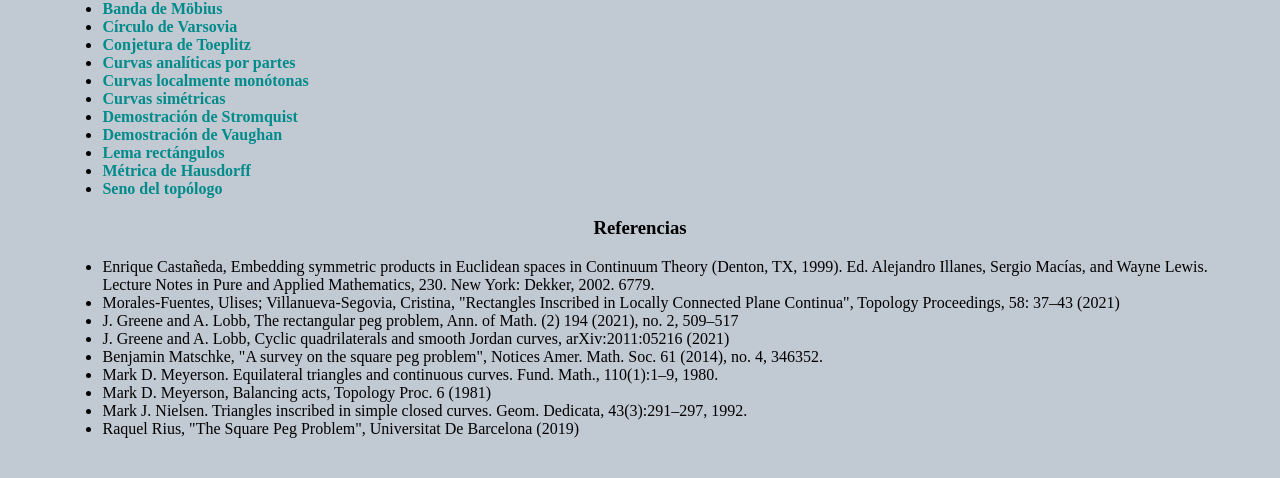
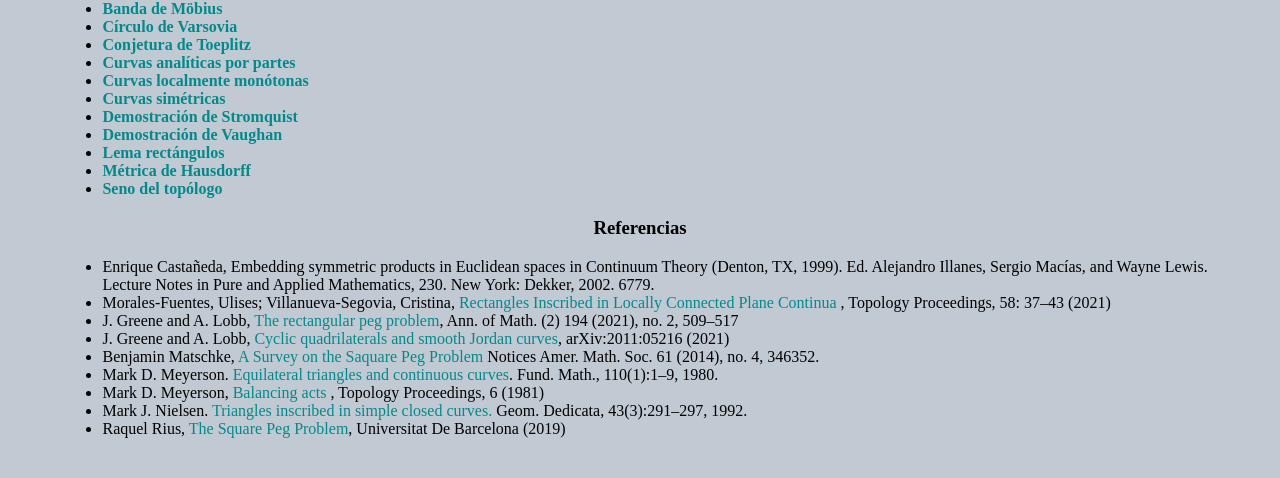
Before and after one commit to cuadradoinscrito/cuadradoinscrito.github.io, a plain HTML site: page docs/glosario.html in a window 1280 px wide. Shown: the part 322-800 px from the top of the page. Drawn offline with Linux system fonts and the light colour scheme.

Commit message:
Update glosario.html

```diff
--- a/docs/glosario.html
+++ b/docs/glosario.html
@@ -94,35 +94,35 @@
 				</li>
 
 				<li>
-					Morales-Fuentes, Ulises; Villanueva-Segovia, Cristina, "Rectangles Inscribed in Locally Connected Plane Continua", Topology Proceedings, 58: 37–43 (2021)
+					Morales-Fuentes, Ulises; Villanueva-Segovia, Cristina, <a href = "http://topology.nipissingu.ca/tp/reprints/v58/"> Rectangles Inscribed in Locally Connected Plane Continua </a>, Topology Proceedings, 58: 37–43 (2021)
 				</li>
 
 				<li>
-					J. Greene and A. Lobb, The rectangular peg problem, Ann. of Math. (2) 194 (2021), no. 2, 509–517
+					J. Greene and A. Lobb, <a href = "https://arxiv.org/abs/2005.09193">The rectangular peg problem</a>, Ann. of Math. (2) 194 (2021), no. 2, 509–517
 				</li>
 
 				<li>
-					J. Greene and A. Lobb, Cyclic quadrilaterals and smooth Jordan curves, arXiv:2011:05216 (2021)
+					J. Greene and A. Lobb,<a href = "https://arxiv.org/abs/2011.05216"> Cyclic quadrilaterals and smooth Jordan curves</a>, arXiv:2011:05216 (2021)
 				</li>
 
 				<li>
-					Benjamin Matschke, "A survey on the square peg problem", Notices Amer. Math. Soc. 61 (2014), no. 4, 346352.
+					Benjamin Matschke, <a href = "https://www.ams.org/notices/201404/rnoti-p346.pdf"> A Survey on the Saquare Peg Problem </a> Notices Amer. Math. Soc. 61 (2014), no. 4, 346352.
 				</li>
 
 				<li>
-					Mark D. Meyerson. Equilateral triangles and continuous curves. Fund. Math., 110(1):1–9, 1980.
+					Mark D. Meyerson. <a href = "https://eudml.org/doc/211210"> Equilateral triangles and continuous curves</a>. Fund. Math., 110(1):1–9, 1980.
 				</li>
 
 				<li>
-					Mark D. Meyerson, Balancing acts, Topology Proc. 6 (1981)
+					Mark D. Meyerson,<a href = "http://topology.nipissingu.ca/tp/reprints/v06/tp06107.pdf"> Balancing acts </a>, Topology Proceedings, 6 (1981)
 				</li>
 
 				<li>
-					Mark J. Nielsen. Triangles inscribed in simple closed curves. Geom. Dedicata, 43(3):291–297, 1992.
+					Mark J. Nielsen. <a href = "https://link.springer.com/article/10.1007/BF00151519"> Triangles inscribed in simple closed curves.</a> Geom. Dedicata, 43(3):291–297, 1992.
 				</li>
 
 				<li>
-					Raquel Rius, "The Square Peg Problem", Universitat De Barcelona (2019)
+					Raquel Rius,<a href = "http://diposit.ub.edu/dspace/bitstream/2445/151918/2/151918.pdf"> The Square Peg Problem</a>, Universitat De Barcelona (2019)
 				</li>
 
 			</ul>
```
